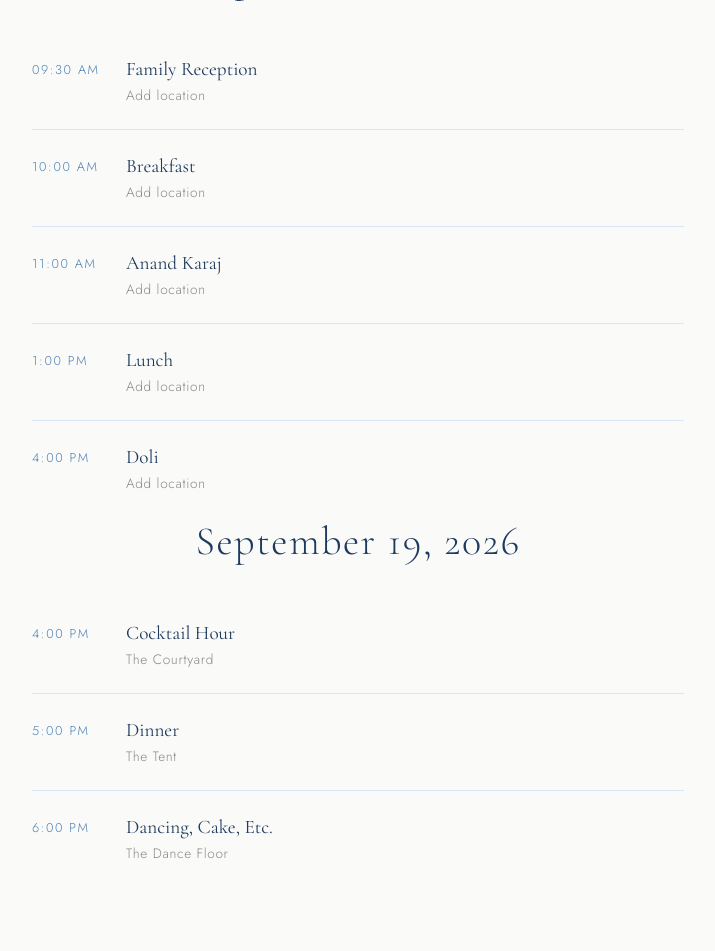
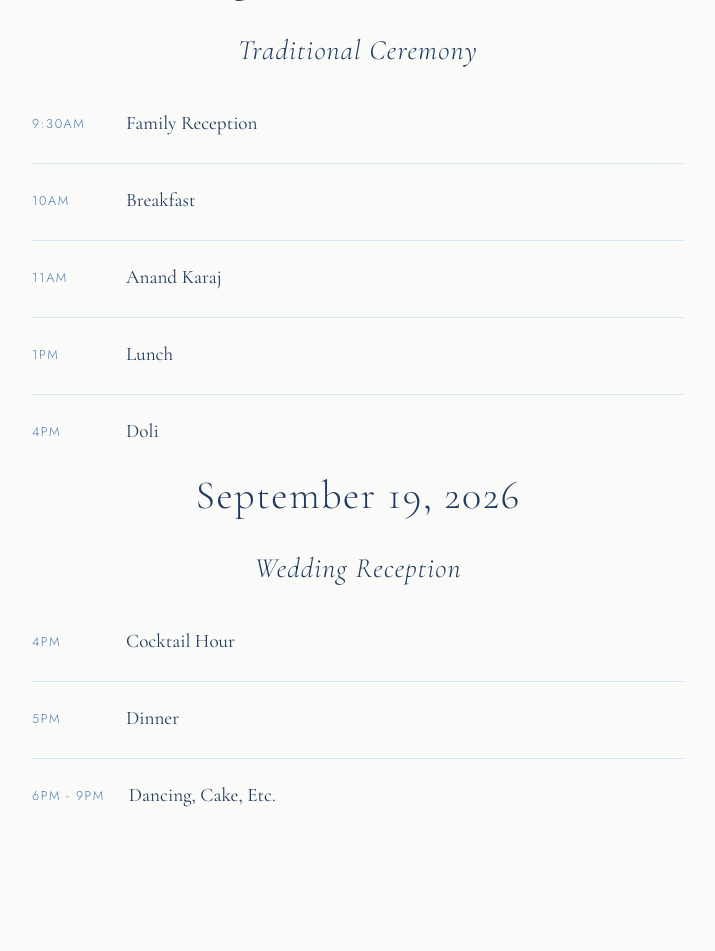
Before and after one commit to bcale/Wedding_Website, a Flask app: page /itinerary in a window 1280 px wide. Shown: the part 269-1220 px from the top of the page, without its empty margins (282-997 px from the left). After the commit the page ends 1076 px from the top, so only its background shows below. Run offline with Flask 3, Linux system fonts and the light colour scheme; some libraries are stand-ins or nearby versions.

Commit message:
Fixing itinerary UI

```diff
--- a/static/style.css
+++ b/static/style.css
@@ -588,6 +588,16 @@ body { padding-top: 52px; }
   letter-spacing: 0.04em;
 }
 
+.inner-event {
+  font-family: var(--font-serif);
+  font-weight: 300;
+  font-size: clamp(1.50rem, 4.25vw, 1.75rem);
+  color: var(--blue-deep);
+  text-align: center;
+  margin-bottom: 1.25rem;
+  letter-spacing: 0.04em;
+}
+
 /* Timeline */
 .timeline {
   display: flex;
--- a/templates/itinerary.html
+++ b/templates/itinerary.html
@@ -5,67 +5,61 @@
   <h1 class="inner-title">Itinerary</h1>
 
   <h2 class="inner-date">September 18, 2026</h2>
+  <h3 class="inner-event"><i>Traditional Ceremony</i></h3>
 
   <div class="timeline">
     <div class="timeline-item">
-      <div class="timeline-time">09:30 AM</div>
+      <div class="timeline-time">9:30AM</div>
       <div class="timeline-body">
         <h3>Family Reception</h3>
-        <p>Add location</p>
       </div>
     </div>
     <div class="timeline-item">
-      <div class="timeline-time">10:00 AM</div>
+      <div class="timeline-time">10AM</div>
       <div class="timeline-body">
         <h3>Breakfast</h3>
-        <p>Add location</p>
       </div>
     </div>
     <div class="timeline-item">
-      <div class="timeline-time">11:00 AM</div>
+      <div class="timeline-time">11AM</div>
       <div class="timeline-body">
         <h3>Anand Karaj</h3>
-        <p>Add location</p>
       </div>
     </div>
     <div class="timeline-item">
-      <div class="timeline-time">1:00 PM</div>
+      <div class="timeline-time">1PM</div>
       <div class="timeline-body">
         <h3>Lunch</h3>
-        <p>Add location</p>
       </div>
     </div>
     <div class="timeline-item">
-      <div class="timeline-time">4:00 PM</div>
+      <div class="timeline-time">4PM</div>
       <div class="timeline-body">
         <h3>Doli</h3>
-        <p>Add location</p>
       </div>
     </div>
   </div>
 
   <h2 class="inner-date">September 19, 2026</h2>
+  <h3 class="inner-event"><i>Wedding Reception</i></h3>
 
   <div class="timeline">
     <div class="timeline-item">
-      <div class="timeline-time">4:00 PM</div>
+      <div class="timeline-time">4PM</div>
       <div class="timeline-body">
         <h3>Cocktail Hour</h3>
-        <p>The Courtyard</p>
       </div>
     </div>
     <div class="timeline-item">
-      <div class="timeline-time">5:00 PM</div>
+      <div class="timeline-time">5PM</div>
       <div class="timeline-body">
         <h3>Dinner</h3>
-        <p>The Tent</p>
       </div>
     </div>
     <div class="timeline-item">
-      <div class="timeline-time">6:00 PM</div>
+      <div class="timeline-time">6PM - 9PM</div>
       <div class="timeline-body">
         <h3>Dancing, Cake, Etc.</h3>
-        <p>The Dance Floor</p>
       </div>
     </div>
   </div>
```
